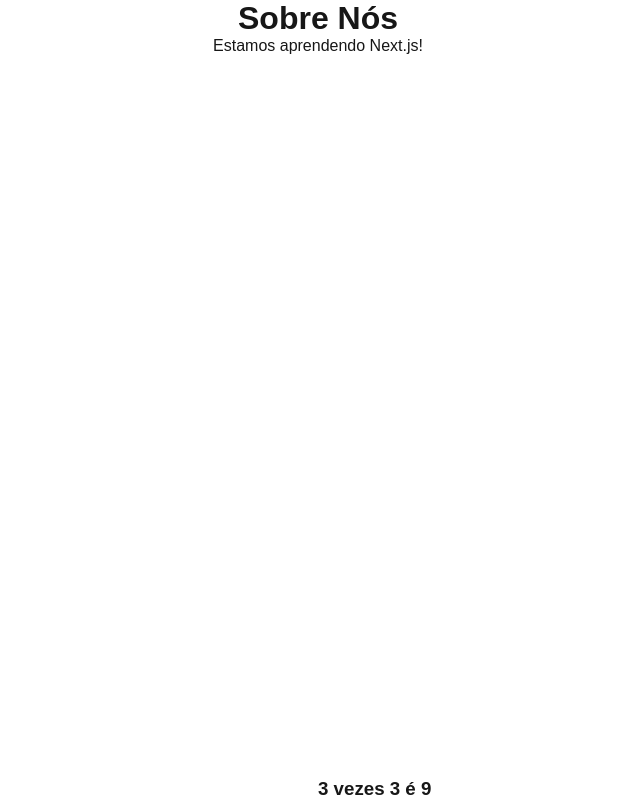
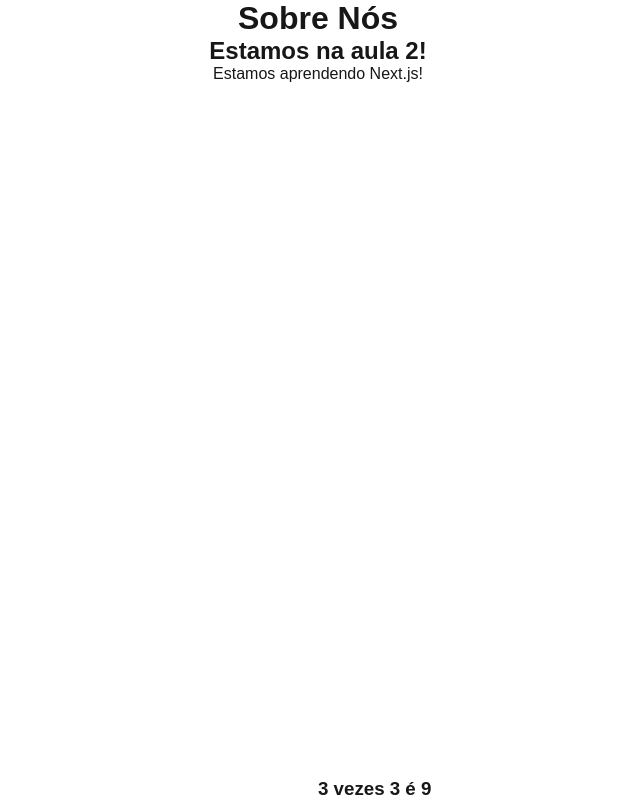
Before and after one commit to JoaoVictorCRP/programacao-script, a Next.js app in the folder 0-introducao-ao-next/first-app/: page /aboutUs in a window 1280 px wide. Shown: the whole page, without its empty margins (322-962 px from the left). Built offline with nearby package versions, Linux system fonts and the light colour scheme.

Commit message:
Nomeando componente da aula 2

```diff
--- a/0-introducao-ao-next/first-app/app/aboutUs/page.jsx
+++ b/0-introducao-ao-next/first-app/app/aboutUs/page.jsx
@@ -4,6 +4,7 @@ export default function Page () {
 
     return ( <div style={{'textAlign':'center'}}>
         <h1>Sobre Nós</h1>
+        <h2>Estamos na aula 2!</h2>
         <p>
             {description}
         </p>
```
